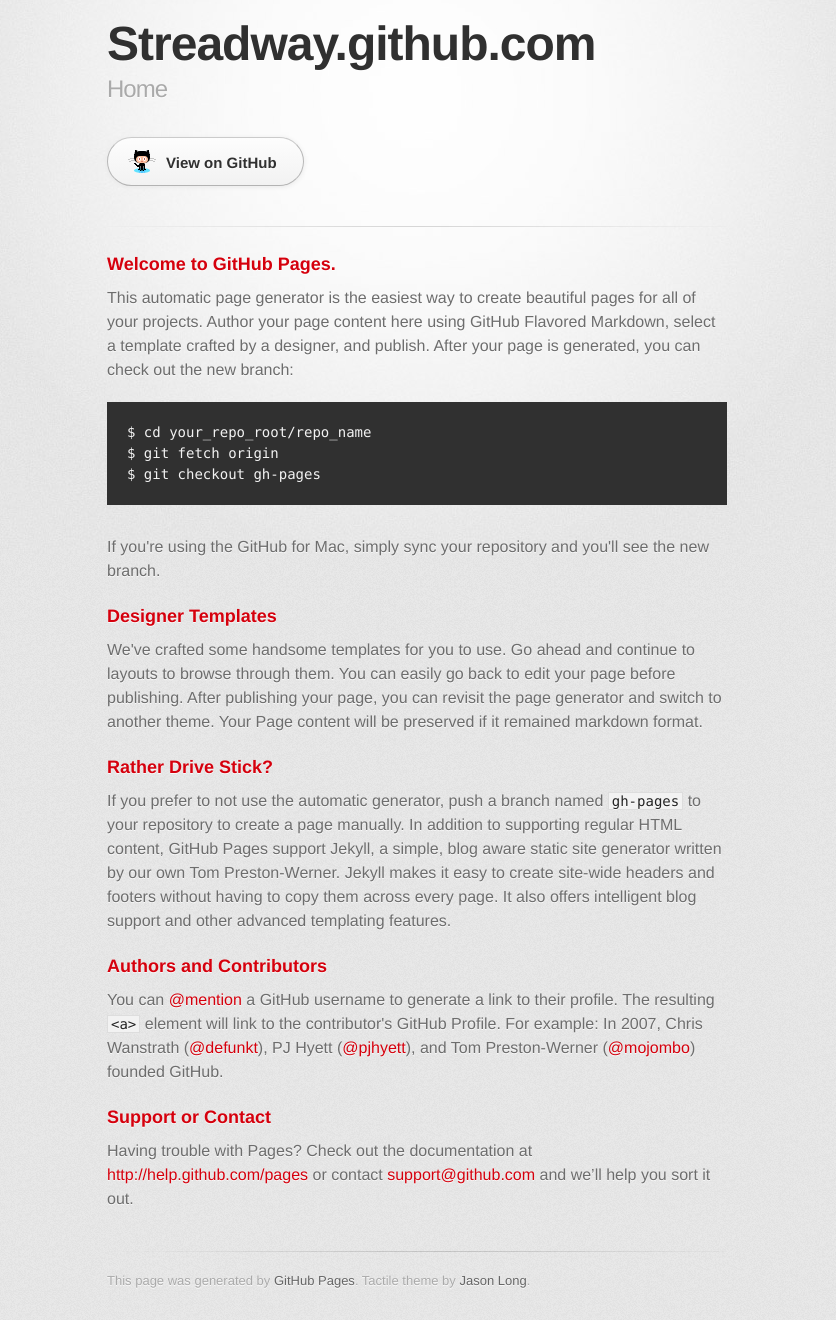
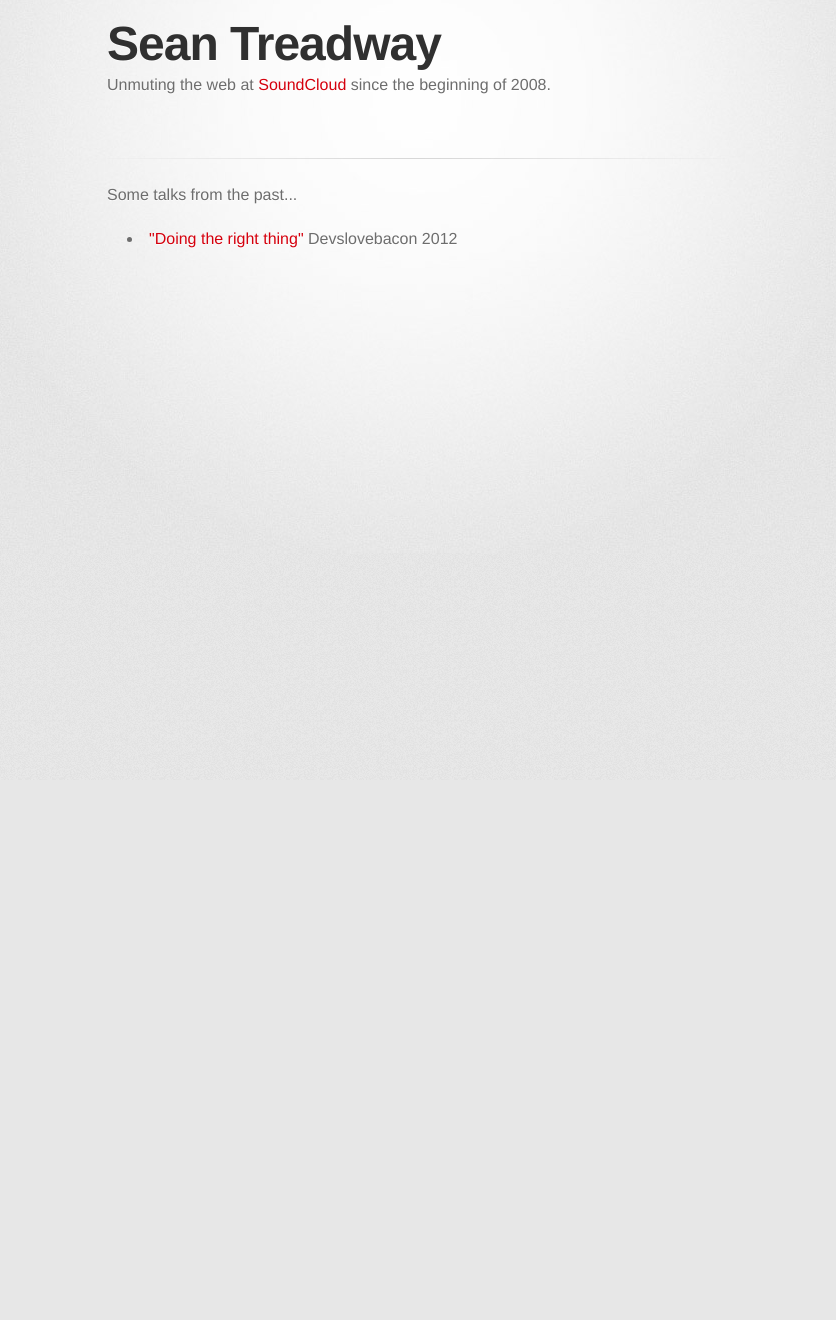
Before and after one commit to streadway/streadway.github.com, a plain HTML site: page index.html in a window 1280 px wide. Shown: the part 20-1340 px from the top of the page, without its empty margins (223-1059 px from the left). After the commit the page ends 800 px from the top, so only its background shows below. Drawn offline with Linux system fonts and the light colour scheme; a web font is replaced by a local one.

Commit message:
minimially minimal

```diff
--- a/index.html
+++ b/index.html
@@ -10,7 +10,7 @@
     <!--[if lt IE 9]>
     <script src="//html5shiv.googlecode.com/svn/trunk/html5.js"></script>
     <![endif]-->
-    <title>Streadway.github.com by streadway</title>
+    <title></title>
   </head>
 
   <body>
@@ -18,49 +18,24 @@
       <div class="inner">
 
         <header>
-          <h1>Streadway.github.com</h1>
-          <h2>Home</h2>
+          <h1>Sean Treadway</h1>
+          <p>Unmuting the web at <a href="http://soundcloud.com">SoundCloud</a> since the beginning of 2008.</p>
         </header>
-
-        <section id="downloads" class="clearfix">
-          <a href="https://github.com/streadway" id="view-on-github" class="button"><span>View on GitHub</span></a>
-        </section>
 
         <hr>
 
         <section id="main_content">
-          <h3>Welcome to GitHub Pages.</h3>
+          <p>Some talks from the past...</p>
 
-<p>This automatic page generator is the easiest way to create beautiful pages for all of your projects. Author your page content here using GitHub Flavored Markdown, select a template crafted by a designer, and publish. After your page is generated, you can check out the new branch:</p>
+          <ul>
+            <li><a href="http://devslovebacon.com/speakers/sean-treadway">"Doing the right thing"</a> Devslovebacon 2012</li>
+            <!-- <li><a href="//streadway.github.com/index.html">"Fitting the Model"</a> GOTO Aarhus 2012</li> -->
+          </ul>
 
-<pre><code>$ cd your_repo_root/repo_name
-$ git fetch origin
-$ git checkout gh-pages
-</code></pre>
-
-<p>If you're using the GitHub for Mac, simply sync your repository and you'll see the new branch.</p>
-
-<h3>Designer Templates</h3>
-
-<p>We've crafted some handsome templates for you to use. Go ahead and continue to layouts to browse through them. You can easily go back to edit your page before publishing. After publishing your page, you can revisit the page generator and switch to another theme. Your Page content will be preserved if it remained markdown format.</p>
-
-<h3>Rather Drive Stick?</h3>
-
-<p>If you prefer to not use the automatic generator, push a branch named <code>gh-pages</code> to your repository to create a page manually. In addition to supporting regular HTML content, GitHub Pages support Jekyll, a simple, blog aware static site generator written by our own Tom Preston-Werner. Jekyll makes it easy to create site-wide headers and footers without having to copy them across every page. It also offers intelligent blog support and other advanced templating features.</p>
-
-<h3>Authors and Contributors</h3>
-
-<p>You can <a href="https://github.com/blog/821" class="user-mention">@mention</a> a GitHub username to generate a link to their profile. The resulting <code>&lt;a&gt;</code> element will link to the contributor's GitHub Profile. For example: In 2007, Chris Wanstrath (<a href="https://github.com/defunkt" class="user-mention">@defunkt</a>), PJ Hyett (<a href="https://github.com/pjhyett" class="user-mention">@pjhyett</a>), and Tom Preston-Werner (<a href="https://github.com/mojombo" class="user-mention">@mojombo</a>) founded GitHub.</p>
-
-<h3>Support or Contact</h3>
-
-<p>Having trouble with Pages? Check out the documentation at <a href="http://help.github.com/pages">http://help.github.com/pages</a> or contact <a href="mailto:support@github.com">support@github.com</a> and we’ll help you sort it out.</p>
         </section>
 
-        <footer>
-          This page was generated by <a href="http://pages.github.com">GitHub Pages</a>. Tactile theme by <a href="http://twitter.com/jasonlong">Jason Long</a>.
-        </footer>
-
+        <section id="downloads" class="clearfix">
+        </section>
 
       </div>
     </div>
```
Also changed, not shown: params.json (deleted, +0 -1 lines).
